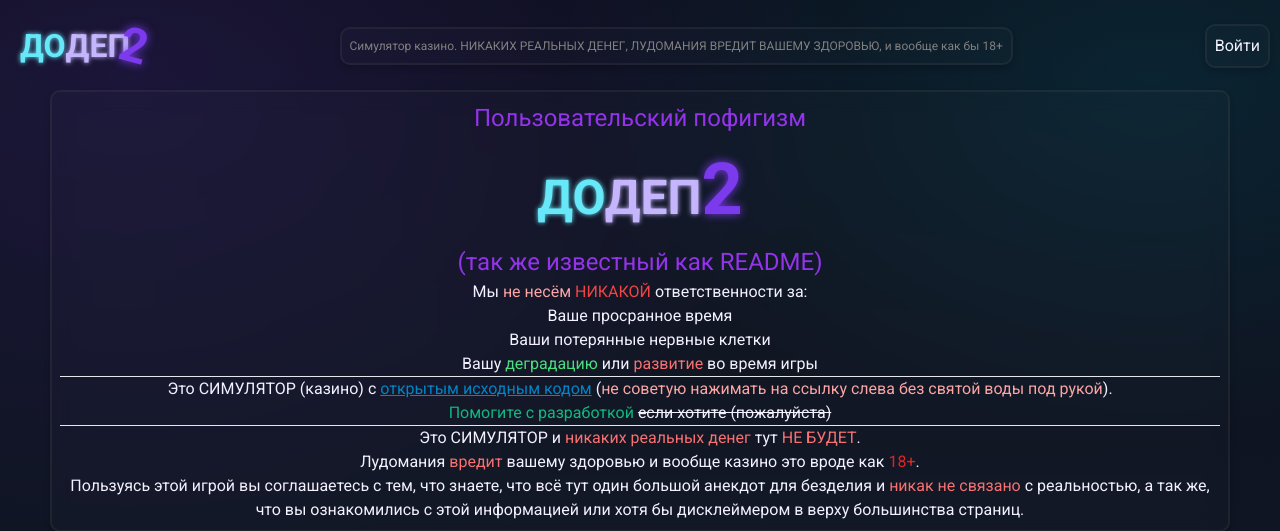
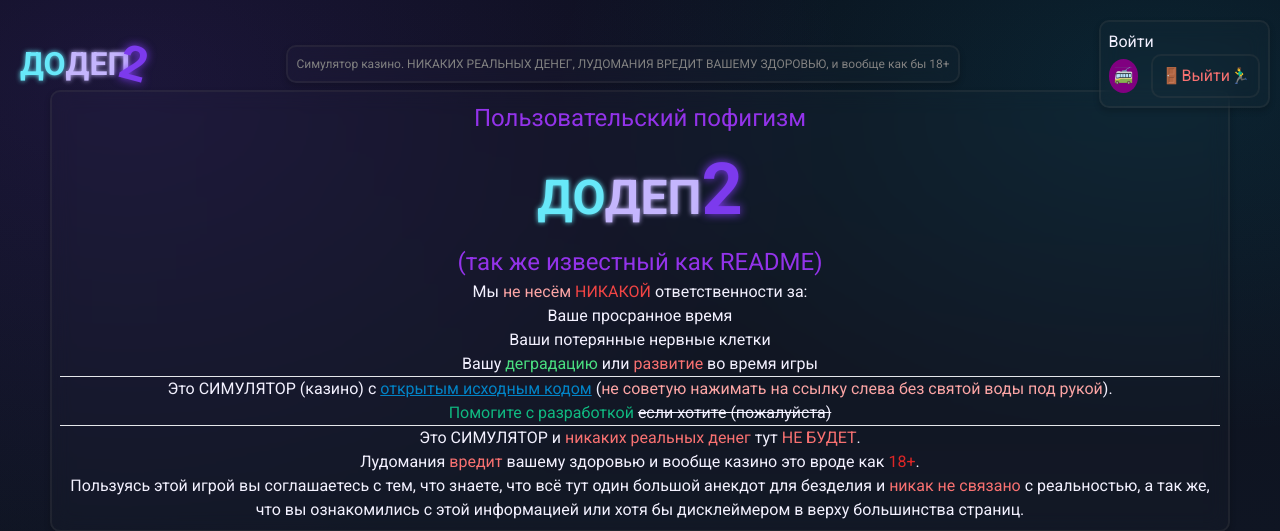
Before and after one commit to Minemaster656/dodep, a Flask app: page /readme in a window 1280 px wide. Shown: the top 531 px of the page. Run offline with Flask 3, Linux system fonts and the light colour scheme; some libraries are stand-ins or nearby versions.

Commit message:
компонент аккаунта на каждой странице

```diff
--- a/app/core/jwt_service.py
+++ b/app/core/jwt_service.py
@@ -7,9 +7,12 @@
 
 from dotenv import load_dotenv
 import os
+from functools import wraps
+from flask import request, jsonify
 
 load_dotenv()
 secret = os.getenv("JWT_SECRET")
+
 
 def hash_password(password: str) -> str:
     return sha256(password.encode()).hexdigest()
@@ -64,3 +67,20 @@
         raise JWTError("Токен истёк")
     except InvalidTokenError as e:
         raise JWTError(f"Неверный токен: {e}")
+
+
+def requires_token(f):
+    @wraps(f)
+    def decorated_function(*args, **kwargs):
+        token = request.headers.get('Token')
+        if not token:
+            return jsonify({"error": "Token header is missing"}), 401
+
+        try:
+            payload = decode_access_token(token)
+        except JWTError as e:
+            return jsonify({"error": str(e)}), 401
+
+        request.token_payload = payload
+        return f(*args, **kwargs)
+    return decorated_function
--- /dev/null
+++ b/app/static/css/components/auth.css
@@ -0,0 +1,33 @@
+#account-component-logged {
+    display: flex;
+    gap: 10px;
+    align-items: center;
+}
+#account-name {
+    font-weight: bold;
+    font-size: 1.5em;
+    margin-bottom: -5px;
+}
+#account-login {
+    font-size: 0.75em;
+}
+.userlogin {
+    color: gray;
+}
+#account-info {
+    display: flex;
+    gap: 3px;
+    align-items: center;
+}
+.avatar {
+    border-radius: 50%;
+    padding: 5px;
+    text-align: center;
+    background-color: purple;
+    aspect-ratio: 1/1 !important;
+}
+#account-name-info {
+    display: flex;
+    flex-direction: column;
+    gap: 0px !important;
+}
--- a/app/static/css/style.css
+++ b/app/static/css/style.css
@@ -71,7 +71,7 @@
     background-color: var(--pbg1);
     border: var(--brw) var(--brs) var(--brc);
     border-radius: var(--br);
-    padding: var(--padding);
+    padding: var(--padding) !important;
     color: var(--txt);
     cursor: pointer;
     transition: all 0.3s ease;
--- a/app/static/js/auth_page.js
+++ b/app/static/js/auth_page.js
@@ -66,7 +66,7 @@
         const data = await response.json();
         response2message(data);
         if (data.token) {
-            localStorage.setItem("authToken", data.token);
+            localStorage.setItem("Token", data.token);
             localStorage.setItem("UID", data.UID);
             window.location.href = "/";
         }
--- a/app/templates/parts/header/auth.html
+++ b/app/templates/parts/header/auth.html
@@ -1 +1,18 @@
-<a href="/auth">Войти</a>
+<div id="account-component">
+    <script src="/static/js/components/account_component.js"></script>
+    <link rel="stylesheet" href="/static/css/components/auth.css" />
+    <div id="account-component-login">
+        <a href="/auth">Войти</a>
+    </div>
+    <div id="account-component-logged" class="hidden">
+        <div id="account-info">
+            <div id="account-avatar" class="avatar">🚎</div>
+            <div id="account-name-info">
+                <div id="account-name" class="username"></div>
+                <div id="account-login" class="userlogin"></div>
+            </div>
+        </div>
+
+        <button id="account-logout-button" class="text-red-400">🚪Выйти🏃‍♂️</button>
+    </div>
+</div>
```
Also changed, not shown: app/src/auth/auth.py (+13 -4 lines), app/static/js/components/account_component.js (added, +29 -0 lines).
